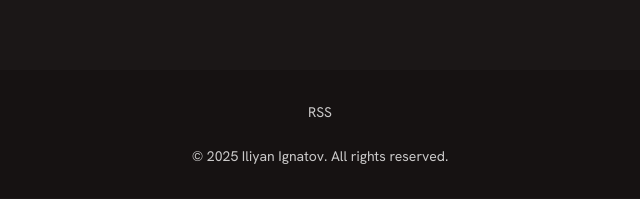
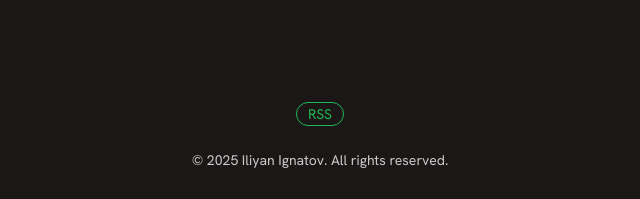
Before and after one commit to ilko1999/iignatov-site, an Astro site: page /posts/post-1 in a window 1280 px wide. Shown: the part 1949-2148 px from the top of the page, 320-960 px from the left. Built offline with nearby package versions, Linux system fonts and the light colour scheme; Astro itself is replaced by a stand-in of ours.

Commit message:
more minor tweaks

```diff
--- a/src/layouts/MainLayout.astro
+++ b/src/layouts/MainLayout.astro
@@ -35,16 +35,7 @@ const {
 
 		</div>
 
-		<footer class="footer footer-center p-8 bg-base-200 text-base-content">
-			<div class="container mx-auto max-w-4xl">
-				<div class="grid grid-flow-col gap-4">
-					<a class="link link-hover" href="/rss.xml" target="_blank" rel="noopener noreferrer">RSS</a>
-				</div>
-				<div class="mt-4">
-					<p>&copy; {new Date().getFullYear()} Iliyan Ignatov. All rights reserved.</p>
-				</div>
-			</div>
-		</footer>
+
 
 		<script>
 			// Client-side animation setup with framer-motion DOM API
@@ -104,5 +95,16 @@ const {
 				});
 			});
 		</script>
+
 	</body>
+	<footer class="footer footer-center p-8  text-base-content	 w-full bottom-0">
+		<div class="container max-w-4xl">
+			<div class="grid grid-flow-col gap-4">
+				<a class="link link-hover badge badge-outline badge-primary" href="/rss.xml" target="_blank" rel="noopener noreferrer">RSS</a>
+			</div>
+			<aside class="mt-4">
+				<p>&copy; {new Date().getFullYear()} Iliyan Ignatov. All rights reserved.</p>
+			</aside>
+		</div>
+	</footer>
 </html>
--- a/src/pages/posts/post-1.mdx
+++ b/src/pages/posts/post-1.mdx
@@ -5,8 +5,8 @@ pubDate: 2025-04-21
 description: 'DAD IM AN ASTRONAUT.'
 author: 'Iliyan'
 image:
-  url: 'https://docs.astro.build/assets/rose.webp'
-  alt: 'The Astro logo on a dark background with a pink glow.'
+  url: '/images/post-1-img.png'
+  alt: 'An astronaut inspired by a famous artist'
 tags: ['astro', 'blogging', 'learning in public']
 ---
 
```
Also changed, not shown: 1 other file.
